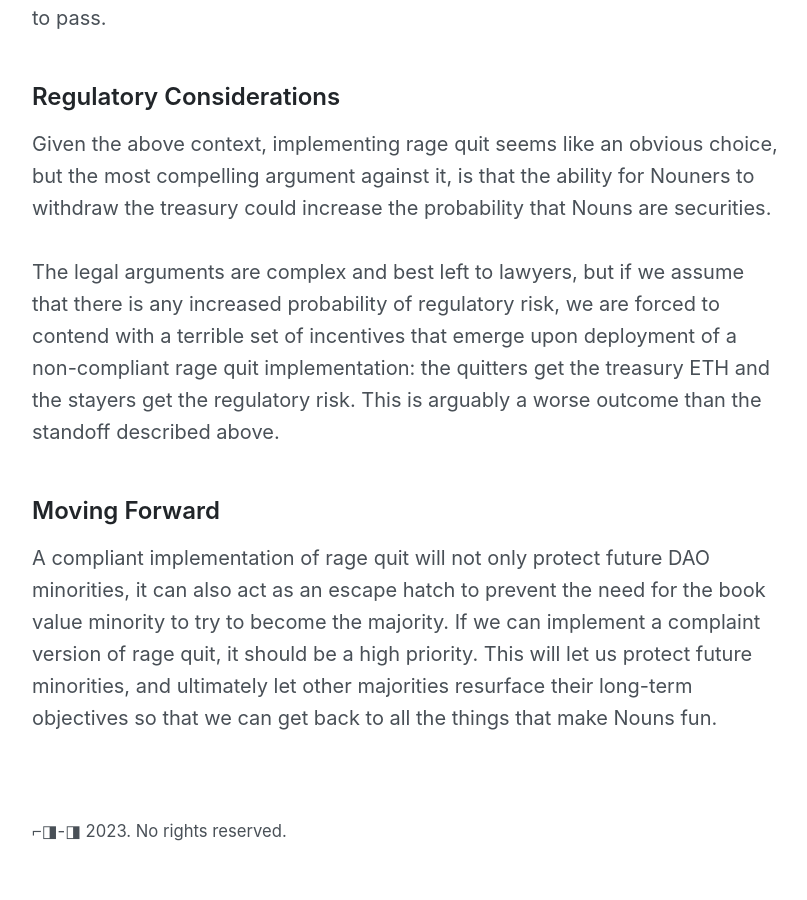
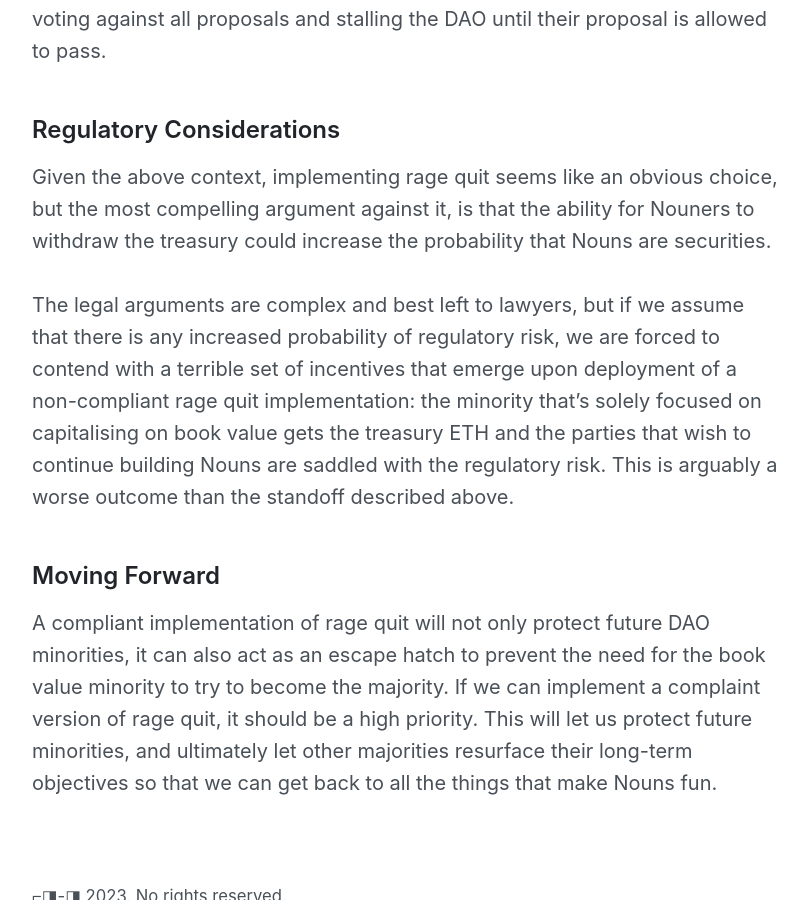
Before and after one commit to punk4156/deepfried.horse, a Jekyll site: the page built from _posts/2023-3-13-rage-quit.md, in a window 1280 px wide and 900 px high, scrolled down 3110 px. Shown: the whole window, without its empty margins (232-1039 px from the left). Built offline with Jekyll 4.4.1, drawn with Linux system fonts in a browser that asks for light colours; some of the changed text lies outside the part shown.

Commit message:
copy edits

```diff
--- a/_posts/2023-3-13-rage-quit.md
+++ b/_posts/2023-3-13-rage-quit.md
@@ -3,9 +3,12 @@ layout: post
 title: Thinking About Rage Quit
 ---
 
-*Disclaimer: [Prop 248](https://nouns.wtf/vote/248) has none of the properties that we traditionally associate with rage quit such as protection from 51% attacks. It is rage quit in name alone. The verbs implementation is a better starting point for Nouns rage quit. You can read about it here:*
+**tldr;:** if we have an opportunity to implement *compliant* rage quit, we probably should
 
+**Disclaimer**: [Prop 248](https://nouns.wtf/vote/248) has none of the properties that we traditionally associate with rage quit such as protection from 51% attacks. The verbs implementation is a better starting point for Nouns rage quit. You can read about it here:
 [https://hackmd.io/jctHoCh0STORZGyJIQKpMA](https://hackmd.io/jctHoCh0STORZGyJIQKpMA?view)
+
+<hr/>
 
 ## Majorities and Minorities
 
@@ -43,7 +46,7 @@ Additionally, the profit seeking group can employ other strategies as they incre
 
 Given the above context, implementing rage quit seems like an obvious choice, but the most compelling argument against it, is that the ability for Nouners to withdraw the treasury could increase the probability that Nouns are securities.
 
-The legal arguments are complex and best left to lawyers, but if we assume that there is any increased probability of regulatory risk, we are forced to contend with a terrible set of incentives that emerge upon deployment of a non-compliant rage quit implementation: the quitters get the treasury ETH and the stayers get the regulatory risk. This is arguably a worse outcome than the standoff described above.
+The legal arguments are complex and best left to lawyers, but if we assume that there is any increased probability of regulatory risk, we are forced to contend with a terrible set of incentives that emerge upon deployment of a non-compliant rage quit implementation: the minority that's solely focused on capitalising on book value gets the treasury ETH and the parties that wish to continue building Nouns are saddled with the regulatory risk. This is arguably a worse outcome than the standoff described above.
 
 ## Moving Forward
 
```
Also changed, not shown: other parts of _posts/2023-3-13-rage-quit.md (+1 -1 lines).
